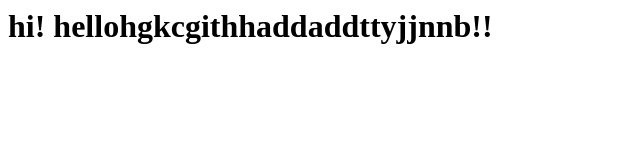
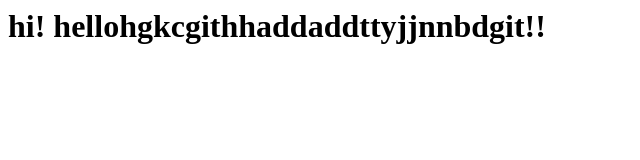
Before and after one commit to susadajolin7-del/BSIT-2A-SUSADA, a plain HTML site: page index.html in a window 1280 px wide. Shown: the whole page, without its empty margins (0-640 px from the left). Drawn offline with Linux system fonts and the light colour scheme.

Commit message:
seventeen commit

```diff
--- a/index.html
+++ b/index.html
@@ -1 +1 @@
-<h1>hi! hellohgkcgithhaddaddttyjjnnb!!</h1>
+<h1>hi! hellohgkcgithhaddaddttyjjnnbdgit!!</h1>
```
